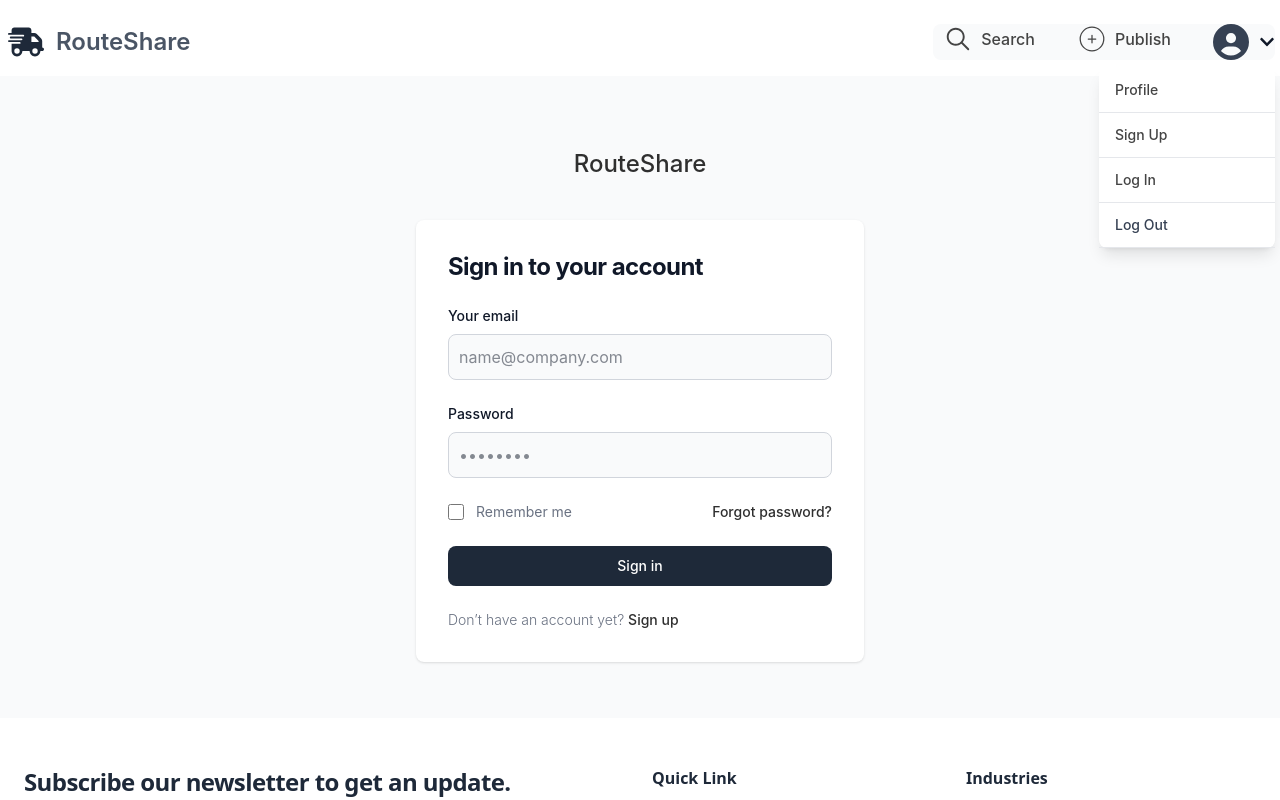
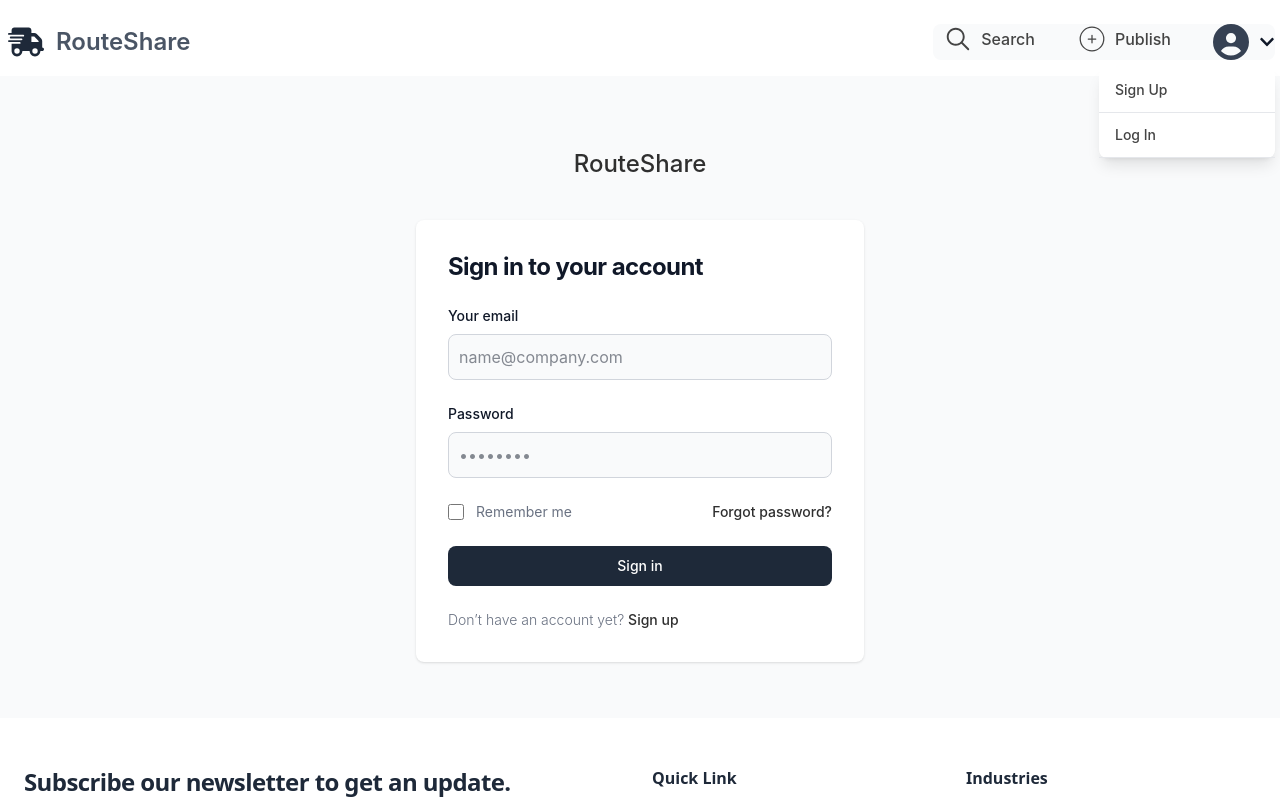
Before and after one commit to Fahad123k/RouteShareFront, a React (Vite) app: page /login in a window 1280 px wide. Both pictures are taken after a click on the button 1244 px from the left and 42 px from the top of the page. Shown: the top 800 px of the page. Built offline with nearby package versions, Linux system fonts and the light colour scheme.

Commit message:
correct navbar items

```diff
--- a/src/Pages/Profile.jsx
+++ b/src/Pages/Profile.jsx
@@ -1,6 +1,6 @@
 import React, { useEffect, useState } from "react";
 import { useNavigate } from "react-router-dom";
-import { jwtDecode } from "jwt-decode";
+// import { jwtDecode } from "jwt-decode";
 const Profile = () => {
     const [user, setUser] = useState(null);
     const navigate = useNavigate();
@@ -11,6 +11,7 @@ const Profile = () => {
             const userdata = localStorage.getItem("user");
             console.log("user data val", userdata);
             if (!token) {
+                // alert("Please login First")
                 navigate("/login");
                 return;
             }
--- a/src/components/Navbar.jsx
+++ b/src/components/Navbar.jsx
@@ -86,6 +86,7 @@ const Navbar = () => {
 
               {isDropdownOpen && (
                 <div className="absolute right-0 z-50 mt-2 w-44 bg-white rounded-lg shadow-lg">
+                  {token && (
                     <div className="py-1 border-b border-gray-200">
                       <NavLink
                         to="/profile"
@@ -94,6 +95,7 @@ const Navbar = () => {
                         Profile
                       </NavLink>
                     </div>
+                  )}
                   {!token && (
                     <div>
                       <div className="py-1  border-b border-gray-200">
@@ -117,6 +119,7 @@ const Navbar = () => {
                   )}
 
 
+                  {token && (
                     <div className="py-1  border-b border-gray-200">
                       <button
 
@@ -129,6 +132,7 @@ const Navbar = () => {
                         Log Out
                       </button>
                     </div>
+                  )}
                 </div>
               )}
             </li>
```
Lines whose indentation alone changed are shown as unchanged.
